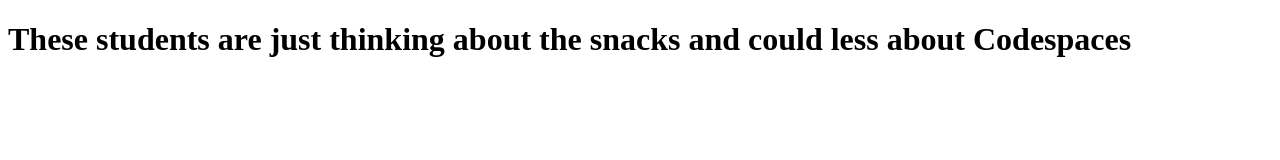
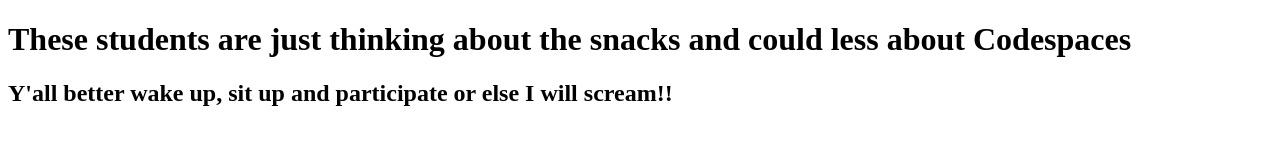
Before and after one commit to scruztaehs/mrss, a plain HTML site: page index.html in a window 1280 px wide. Drawn offline with Linux system fonts and the light colour scheme.

Commit message:
Added an h2 tag

```diff
--- a/index.html
+++ b/index.html
@@ -9,5 +9,6 @@
         <h1>These students are just thinking about the snacks and could
             less about Codespaces</h1>
         </h1>
+        <h2>Y'all better wake up, sit up and participate or else I will scream!! </h2>
     </body>
 </html>
```
